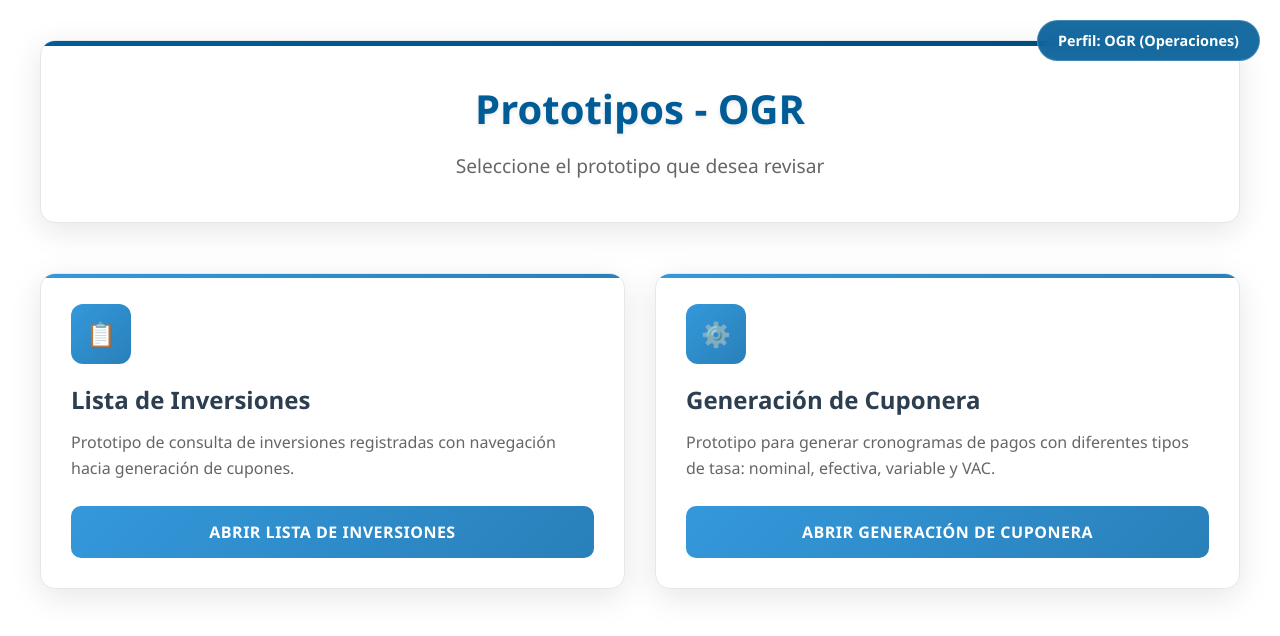
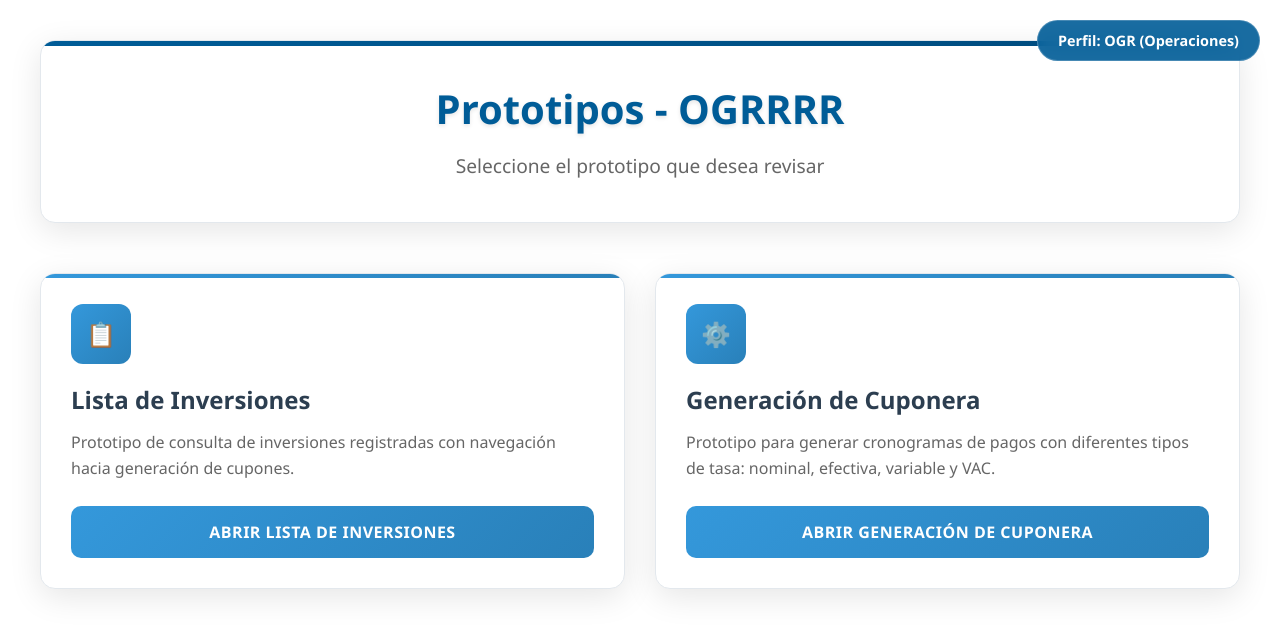
Before and after one commit to niltonmaster/presentacion-flujo-cuponera, a plain HTML site: page index.html in a window 1280 px wide. Drawn offline with Linux system fonts and the light colour scheme.

Commit message:
cambio titulo

```diff
--- a/index.html
+++ b/index.html
@@ -235,7 +235,7 @@
     <div class="container">
         <!-- Header -->
         <div class="header">
-            <h1>Prototipos - OGR</h1>
+            <h1>Prototipos - OGRRRR</h1>
             <p>Seleccione el prototipo que desea revisar</p>
         </div>
 
```
